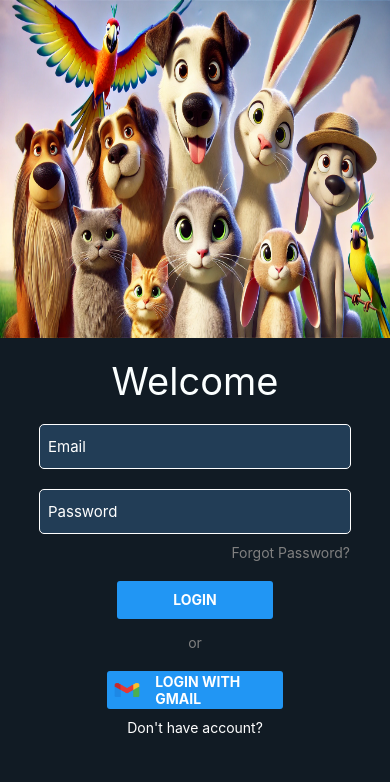
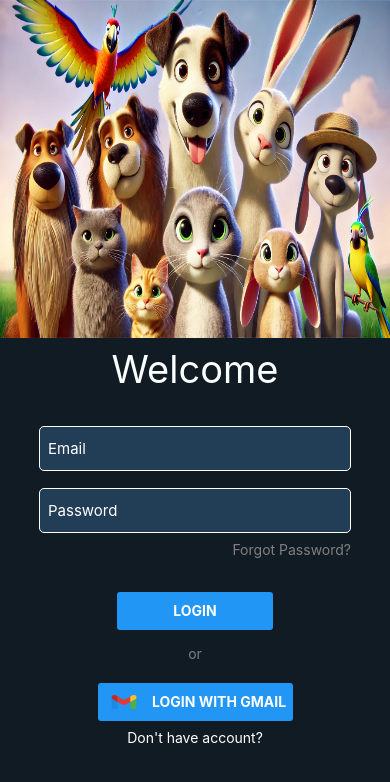
Before and after one commit to No-Country-simulation/c21-73-react-native, a React Native app: screen /SignInScreen in a window 390 px wide. Shown: the top 782 px of the page. Built offline with nearby package versions, Linux system fonts and the light colour scheme.

Commit message:
use weight and height

```diff
--- a/src/screens/SignInScreen.tsx
+++ b/src/screens/SignInScreen.tsx
@@ -1,64 +1,50 @@
 
-import { Image, StyleSheet, Dimensions, ScrollView, Text, View, TextInput, Button, Pressable } from 'react-native';
+import { Image, StyleSheet, Dimensions, ScrollView, Text, View, TextInput, Pressable } from 'react-native';
 
 
 const { width, height } = Dimensions.get( 'window' );
 
 export const SignInScreen = () => {
 
-
-
   return (
 
     <ScrollView style={ { flex: 1 } }>
-      <View style={ { width: width, height: height * 0.4, backgroundColor: "#111b24" } }>
+      <View style={ styles.imageContainer }>
         <Image
           source={ require( '../assets/images/petsanimated.png' ) }
-          style={ { width, height: height * 0.4 } }
+          style={ styles.image }
           resizeMode="stretch"
         />
       </View>
-      <View style={ { width, height: height * 0.6, backgroundColor: "#111b24" } }>
+      <View style={ styles.containerLogin }>
         <Text style={ styles.textStyle }>Welcome</Text>
         <TextInput
           value=""
           placeholder="Email"
-          style={ { fontSize: 15, paddingLeft: 8, marginTop: 20, backgroundColor: "#223d56", width: width * 0.8, height: 45, alignSelf: "center", borderRadius: 5, borderWidth: 0.5, borderColor: "white" } }
+          style={ styles.textinputEmail }
           placeholderTextColor="white"
         />
         <TextInput
           value=""
           placeholder="Password"
-
-          style={ { fontSize: 15, paddingLeft: 8, marginTop: 20, backgroundColor: "#223d56", width: width * 0.8, height: 45, alignSelf: "center", borderRadius: 5, borderWidth: 0.5, borderColor: "white" } }
+          style={ styles.textinputPassword }
           placeholderTextColor="white"
         />
 
 
 
-        <Text onPress={ () => console.log( "press forgot password" ) } style={ { color: "grey", marginTop: 10, paddingRight: 40, alignSelf: "flex-end" } }>Forgot Password?</Text>
+        <Text onPress={ () => console.log( "press forgot password" ) } style={ styles.textForgotPassword }>Forgot Password?</Text>
 
         <Pressable
-          style={ { justifyContent: "center", backgroundColor: "#2196f4", height: 38, width: width * 0.4, borderRadius: 3, overflow: "hidden", marginTop: 20, alignSelf: "center", alignItems: "center" } }
+          style={ styles.buttonLogin }
           onPress={ () => console.log( "press login" ) }
         >
           <Text style={ { color: "white", fontWeight: "bold", fontSize: 14 } }>LOGIN</Text>
         </Pressable>
-        <Text style={ { color: "grey", marginTop: 15, alignSelf: "center" } }>or</Text>
+        <Text style={ styles.textOR }>or</Text>
 
         <Pressable
-          style={ {
-            flexDirection: "row",
-            justifyContent: "center",
-            alignItems: "center",
-            backgroundColor: "#2196f4",
-            height: 38,
-            width: width * 0.45,
-            borderRadius: 3,
-            overflow: "hidden",
-            marginTop: 20,
-            alignSelf: "center",
-          } }
+          style={ styles.buttonGmail }
           onPress={ () => console.log( "press login" ) }
         >
           <Image
@@ -69,7 +55,7 @@ export const SignInScreen = () => {
           <Text style={ { color: "white", fontWeight: "bold", fontSize: 14 } }>LOGIN WITH GMAIL</Text>
         </Pressable>
 
-        <Text onPress={ () => console.log( "press dont have account" ) } style={ { color: "white", marginTop: 10, alignSelf: "center" } }>Don't have account?</Text>
+        <Text onPress={ () => console.log( "press dont have account" ) } style={ styles.textRegister }>Don't have account?</Text>
       </View>
     </ScrollView>
   );
@@ -80,11 +66,85 @@ const styles = StyleSheet.create( {
     flex: 1,
     // backgroundColor: "#111b24"
   },
+  imageContainer: {
+    width: width,
+    height: height * 0.4,
+  },
+  image: {
+    width: "100%",
+    height: "100%"
+  },
+  containerLogin: {
+    width, height: height * 0.6, backgroundColor: "#111b24"
+  },
   textStyle: {
     color: "#fbffff",
     fontSize: 38,
-    marginTop: 20,
+    marginTop: height * 0.01,
     alignSelf: "center"
   },
+  textinputEmail: {
+    fontSize: 15,
+    paddingLeft: 8,
+    marginTop: height * 0.04,
+    backgroundColor: "#223d56",
+    width: width * 0.8,
+    height: 45,
+    alignSelf: "center",
+    borderRadius: 5,
+    borderWidth: 0.5,
+    borderColor: "white"
+  },
+  textinputPassword: {
+    fontSize: 15,
+    paddingLeft: 8,
+    marginTop: height * 0.02,
+    backgroundColor: "#223d56",
+    width: width * 0.8,
+    height: 45,
+    alignSelf: "center",
+    borderRadius: 5,
+    borderWidth: 0.5,
+    borderColor: "white"
+  },
+  textForgotPassword: {
+    color: "grey",
+    marginTop: height * 0.01,
+    paddingRight: width * 0.1,
+    alignSelf: "flex-end"
+  },
+  buttonLogin: {
+    justifyContent: "center",
+    backgroundColor: "#2196f4",
+    height: 38,
+    width: width * 0.4,
+    borderRadius: 3,
+    overflow: "hidden",
+    marginTop: height * 0.04,
+    alignSelf: "center",
+    alignItems: "center"
+  },
+  textOR: {
+    color: "grey",
+    marginTop: 15,
+    alignSelf: "center"
+  },
+  buttonGmail: {
+    flexDirection: "row",
+    justifyContent: "center",
+    alignItems: "center",
+    backgroundColor: "#2196f4",
+    height: 38,
+    width: width * 0.5,
+    borderRadius: 3,
+    overflow: "hidden",
+    marginTop: height * 0.025,
+    alignSelf: "center",
+  },
+  textRegister: {
+    color: "white",
+    marginTop: height*0.01,
+    alignSelf: "center"
+  }
 
 } );
```
